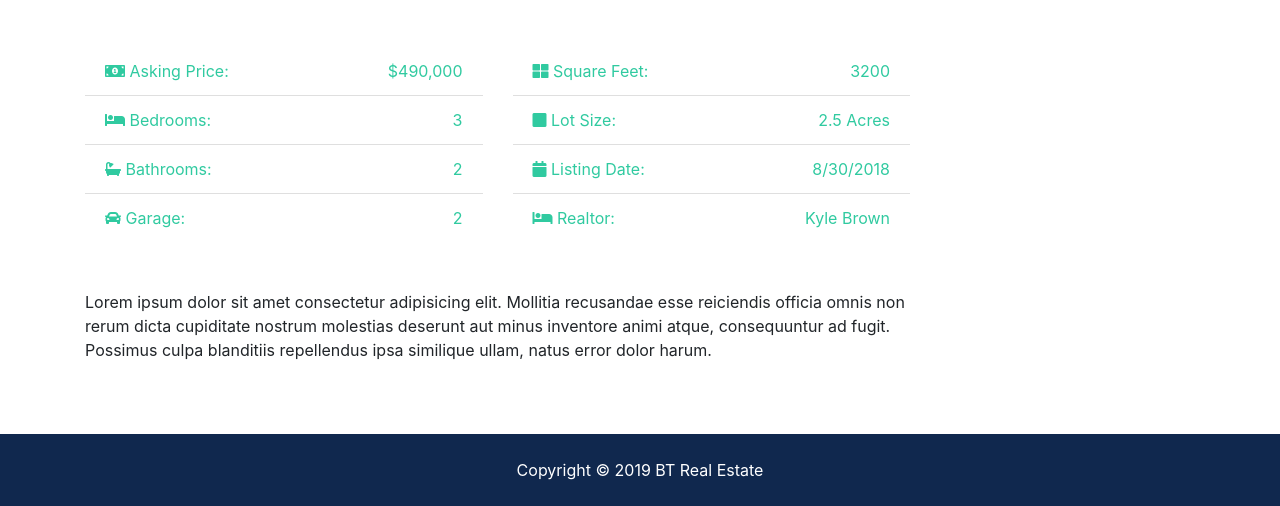
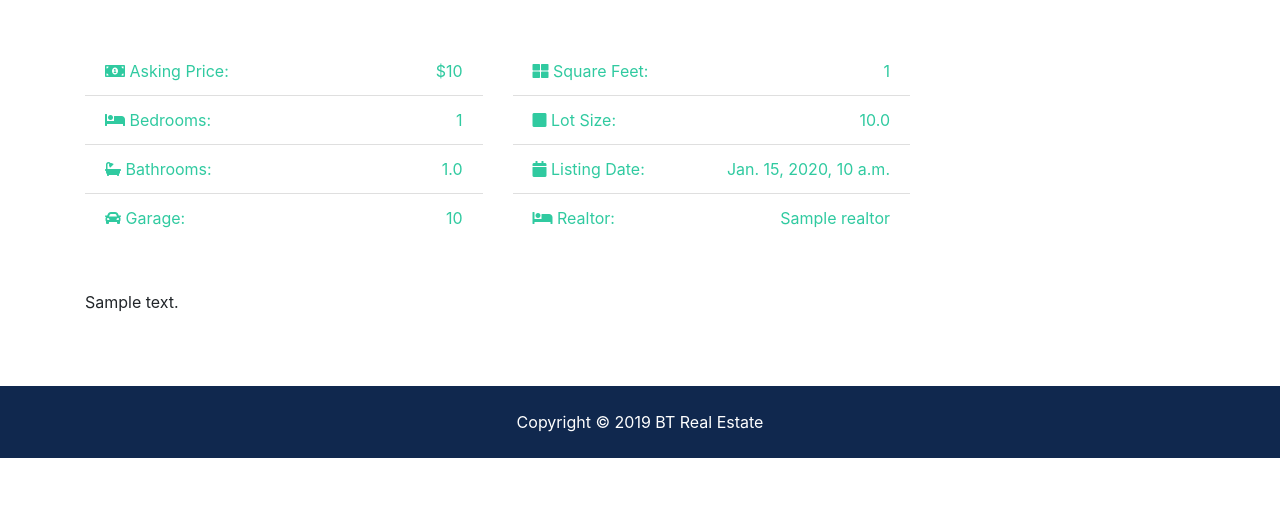
Before and after one commit to streetracer48/Cleo, a Django app: page /listings/1 in a window 1280 px wide. Shown: the part 934-1440 px from the top of the page. After the commit the page ends 1392 px from the top, so only its background shows below. Run offline with Django 3.2, Linux system fonts and the light colour scheme; tables that the repository leaves empty hold one stand-in row (values such as "Sample post"); grey boxes marked "Sample" are stand-in pictures; some libraries are stand-ins or nearby versions.

Commit message:
listing compeleted

```diff
--- a/templates/base.html
+++ b/templates/base.html
@@ -33,6 +33,7 @@
 
     <script src="{% static 'js/jquery-3.3.1.min.js' %}"></script>
     <script src="{% static 'js/bootstrap.bundle.min.js' %}"></script>
+    <script src="{% static 'js/lightbox.min.js' %} "></script>
     <script src="{% static 'js/main.js' %}"></script>
 
 </body>
--- a/templates/listings/listing.html
+++ b/templates/listings/listing.html
@@ -14,36 +14,62 @@
           <img src="{{ listing.photo_main.url}}" alt="" class="img-main img-fluid mb-3">
           <!-- Thumbnails -->
           <div class="row mb-5 thumbs">
+
+            {% if listing.photo_1.url %}
+
             <div class="col-md-2">
                 <a href="{{ listing.photo_1.url}}" data-lightbox="home-images">
                   <img src="{{ listing.photo_1.url}}" alt="" class="img-fluid">
                 </a>
               </div>
+
+            {% endif %}
+
+
+              {% if listing.photo_2.url %}
+
               <div class="col-md-2">
-              <a href="assets/img/homes/home-inside-2.jpg" data-lightbox="home-images">
-                <img src="assets/img/homes/home-inside-2.jpg" alt="" class="img-fluid">
+                  <a href="{{ listing.photo_2.url }}" data-lightbox="home-images">
+                    <img src="{{ listing.photo_2.url }}" alt="" class="img-fluid">
                   </a>
                 </div>
+
+              {% endif %}
+
+
+              {% if listing.photo_3.url  %}
                  <div class="col-md-2">
-              <a href="assets/img/homes/home-inside-3.jpg" data-lightbox="home-images">
-                <img src="assets/img/homes/home-inside-3.jpg" alt="" class="img-fluid">
+                  <a href="{{ listing.photo_3.url }}" data-lightbox="home-images">
+                    <img src="{{ listing.photo_3.url }}" alt="" class="img-fluid">
                   </a>
                 </div>
+              {% endif %}
+
+              {% if listing.photo_4.url  %}
               <div class="col-md-2">
-              <a href="assets/img/homes/home-inside-4.jpg" data-lightbox="home-images">
-                <img src="assets/img/homes/home-inside-4.jpg" alt="" class="img-fluid">
+               <a href="{{ listing.photo_4.url }}" data-lightbox="home-images">
+                 <img src="{{ listing.photo_4.url }}" alt="" class="img-fluid">
                </a>
              </div>
+           {% endif %}
+
+           {% if listing.photo_5.url  %}
            <div class="col-md-2">
-              <a href="assets/img/homes/home-inside-5.jpg" data-lightbox="home-images">
-                <img src="assets/img/homes/home-inside-5.jpg" alt="" class="img-fluid">
+            <a href="{{ listing.photo_5.url }}" data-lightbox="home-images">
+              <img src="{{ listing.photo_5.url }}" alt="" class="img-fluid">
             </a>
           </div>
+        {% endif %}
+
+        {% if listing.photo_6.url  %}
         <div class="col-md-2">
-              <a href="assets/img/homes/home-inside-6.jpg" data-lightbox="home-images">
-                <img src="assets/img/homes/home-inside-6.jpg" alt="" class="img-fluid">
+         <a href="{{ listing.photo_6.url }}" data-lightbox="home-images">
+           <img src="{{ listing.photo_6.url }}" alt="" class="img-fluid">
          </a>
        </div>
+     {% endif %}
+
+
           </div>
           <!-- Fields -->
           <div class="row mb-5 fields">
@@ -51,19 +77,19 @@
               <ul class="list-group list-group-flush">
                 <li class="list-group-item text-secondary">
                   <i class="fas fa-money-bill-alt"></i> Asking Price:
-                  <span class="float-right">$490,000</span>
+                  <span class="float-right">${{ listing.price | intcomma }}</span>
                 </li>
                 <li class="list-group-item text-secondary">
                   <i class="fas fa-bed"></i> Bedrooms:
-                  <span class="float-right">3</span>
+                  <span class="float-right">{{ listing.bedrooms}}</span>
                 </li>
                 <li class="list-group-item text-secondary">
                   <i class="fas fa-bath"></i> Bathrooms:
-                  <span class="float-right">2</span>
+                  <span class="float-right">{{ listing.bathrooms}}</span>
                 </li>
                 <li class="list-group-item text-secondary">
                   <i class="fas fa-car"></i> Garage:
-                  <span class="float-right">2
+                  <span class="float-right">{{ listing.garage}}
                   </span>
                 </li>
               </ul>
@@ -72,20 +98,20 @@
               <ul class="list-group list-group-flush">
                 <li class="list-group-item text-secondary">
                   <i class="fas fa-th-large"></i> Square Feet:
-                  <span class="float-right">3200</span>
+                  <span class="float-right">{{listing.sqft}}</span>
                 </li>
                 <li class="list-group-item text-secondary">
                   <i class="fas fa-square"></i> Lot Size:
-                  <span class="float-right">2.5 Acres
+                  <span class="float-right">{{listing.lot_size}}
                   </span>
                 </li>
                 <li class="list-group-item text-secondary">
                   <i class="fas fa-calendar"></i> Listing Date:
-                  <span class="float-right">8/30/2018</span>
+                  <span class="float-right">{{listing.list_date}}</span>
                 </li>
                 <li class="list-group-item text-secondary">
                   <i class="fas fa-bed"></i> Realtor:
-                  <span class="float-right">Kyle Brown
+                  <span class="float-right">{{listing.realtor}}
                   </span>
                 </li>
 
@@ -97,18 +123,16 @@
           <!-- Description -->
           <div class="row mb-5">
             <div class="col-md-12">
-              Lorem ipsum dolor sit amet consectetur adipisicing elit. Mollitia recusandae esse reiciendis officia omnis non rerum dicta
-              cupiditate nostrum molestias deserunt aut minus inventore animi atque, consequuntur ad fugit. Possimus culpa
-              blanditiis repellendus ipsa similique ullam, natus error dolor harum.
+              {{listing.description}}
             </div>
           </div>
         </div>
         <div class="col-md-3">
           <div class="card mb-3">
-            <img class="card-img-top" src="assets/img/realtors/kyle.jpg" alt="Seller of the month">
+            <img class="card-img-top" src="{{ listing.realtor.photo.url}}" alt="Seller of the month">
             <div class="card-body">
               <h5 class="card-title">Property Realtor</h5>
-              <h6 class="text-secondary">Kyle Brown</h6>
+              <h6 class="text-secondary">{{ listing.realtor.name}}</h6>
             </div>
           </div>
           <button class="btn-primary btn-block btn-lg" data-toggle="modal" data-target="#inquiryModal">Make An Inquiry</button>
```
Lines whose indentation alone changed are shown as unchanged.
